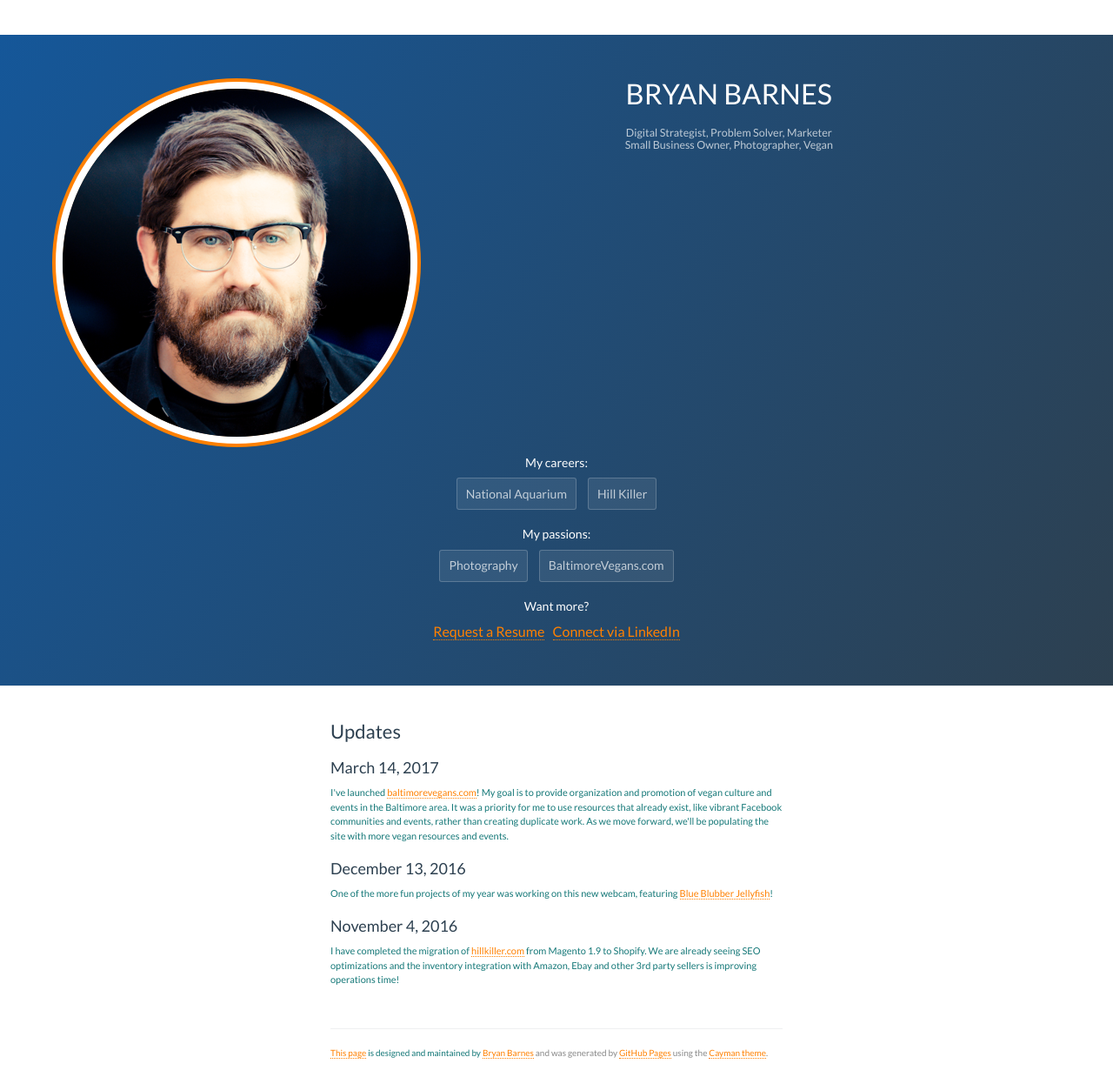
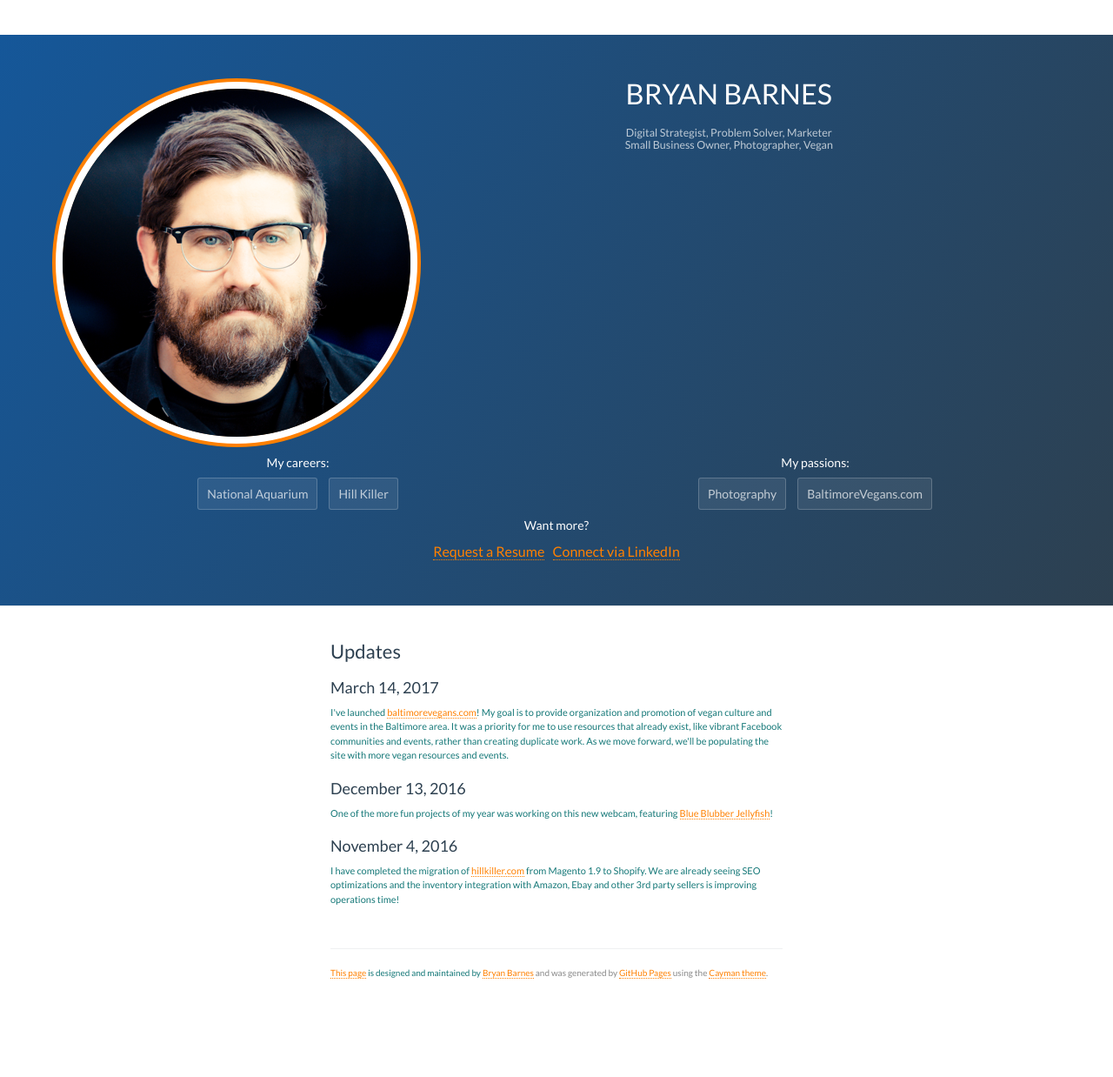
Before and after one commit to jbryanbarnes/jbryanbarnes.github.io, a Jekyll site: the page built from index.html, in a window 1280 px wide. Shown: the whole page at 87% size. Built offline with Jekyll 4.4.1, drawn with Linux system fonts in a browser that asks for light colours; nearby versions of some CDN libraries; the list of posts is cut into pages by our own code; after the commit the page ends 1146 px from its top, so only the background shows below that.

Commit message:
adjust-css

```diff
--- a/_includes/head.html
+++ b/_includes/head.html
@@ -2,7 +2,7 @@
   <meta charset="UTF-8">
   <title>{{ site.title }}</title>
   <meta name="viewport" content="width=device-width, initial-scale=1">
-  <meta name="theme-color" content="#157878">
+  <meta name="theme-color" content="#00AADF">
   <link rel="stylesheet" href="https://maxcdn.bootstrapcdn.com/bootstrap/3.2.0/css/bootstrap.min.css">
   <link rel="stylesheet" href="{{ site.baseurl }}/css/normalize.css">
   <link href='https://fonts.googleapis.com/css?family=Lato:100,400,700' rel='stylesheet' type='text/css'>
--- a/_includes/page-header.html
+++ b/_includes/page-header.html
@@ -11,13 +11,20 @@
     </h2>
   </div>
 </div>
+<div class="row">
+  <div class="col-md-6">
   <h5>My careers:</h5>
   <a href="https://aqua.org" class="btn">National Aquarium</a>
   <a href="https://hillkiller.com" class="btn">Hill Killer</a>
+  </div>
+  <div class="col-md-6">
   <h5>My passions:</h5>
   <a href="http://photos.jbryanbarnes.com" class="btn">Photography</a>
   <a href="http://baltimorevegans.com" class="btn">BaltimoreVegans.com</a>
+</div>
+<div class="row">
   <h5>Want more?</h5>
   <a href="mailto:jbryanbarnes@gmail.com">Request a Resume</a> &nbsp;
   <a href="https://linkedin.com/in/jbryanbarnes">Connect via LinkedIn</a>
+</div>
 </section>
```
